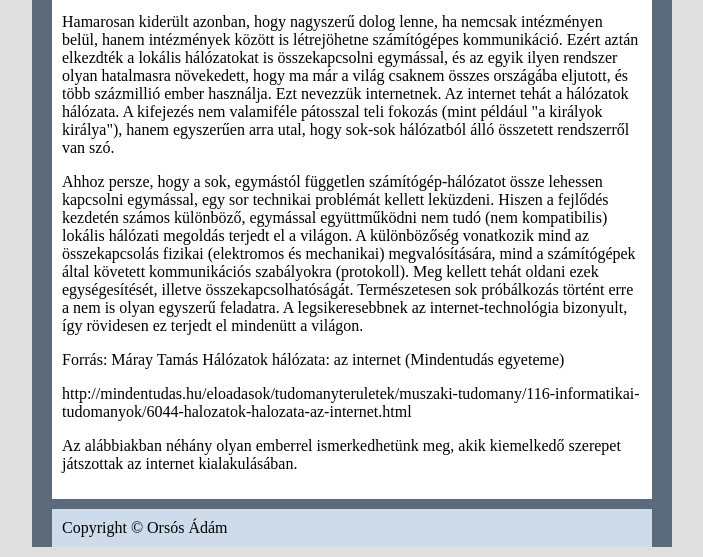
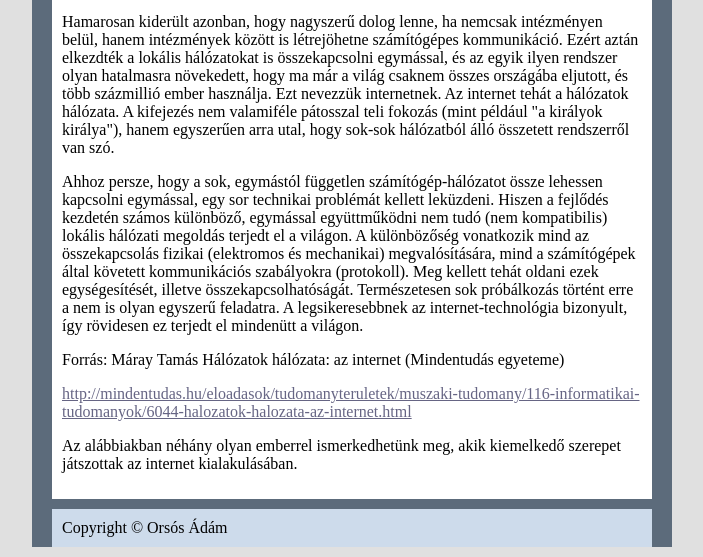
Before and after one commit to OAdam98/2021-11-17_Az-internet-tortenete, a plain HTML site: page tortenet.html in a window 1280 px wide. Shown: the part 261-818 px from the top of the page, without its empty margins (288-991 px from the left). Drawn offline with Linux system fonts and the light colour scheme.

Commit message:
4 feladat

```diff
--- a/tortenet.html
+++ b/tortenet.html
@@ -52,7 +52,7 @@
 <p>Hamarosan kiderült azonban, hogy nagyszerű dolog lenne, ha nemcsak intézményen belül, hanem intézmények között is létrejöhetne számítógépes kommunikáció. Ezért aztán elkezdték a lokális hálózatokat is összekapcsolni egymással, és az egyik ilyen rendszer olyan hatalmasra növekedett, hogy ma már a világ csaknem összes országába eljutott, és több százmillió ember használja. Ezt nevezzük internetnek. Az internet tehát a hálózatok hálózata. A kifejezés nem valamiféle pátosszal teli fokozás (mint például "a királyok királya"), hanem egyszerűen arra utal, hogy sok-sok hálózatból álló összetett rendszerről van szó.</p>
 <p>Ahhoz persze, hogy a sok, egymástól független számítógép-hálózatot össze lehessen kapcsolni egymással, egy sor technikai problémát kellett leküzdeni. Hiszen a fejlődés kezdetén számos különböző, egymással együttműködni nem tudó (nem kompatibilis) lokális hálózati megoldás terjedt el a világon. A különbözőség vonatkozik mind az összekapcsolás fizikai (elektromos és mechanikai) megvalósítására, mind a számítógépek által követett kommunikációs szabályokra (protokoll). Meg kellett tehát oldani ezek egységesítését, illetve összekapcsolhatóságát. Természetesen sok próbálkozás történt erre a nem is olyan egyszerű feladatra. A legsikeresebbnek az internet-technológia bizonyult, így rövidesen ez terjedt el mindenütt a világon.</p>
 Forrás: Máray Tamás Hálózatok hálózata: az internet (Mindentudás egyeteme)
-<p>http://mindentudas.hu/eloadasok/tudomanyteruletek/muszaki-tudomany/116-informatikai-tudomanyok/6044-halozatok-halozata-az-internet.html</p>
+<p><a href="http://mindentudas.hu/eloadasok/tudomanyteruletek/muszaki-tudomany/116-informatikai-tudomanyok/6044-halozatok-halozata-az-internet.html">http://mindentudas.hu/eloadasok/tudomanyteruletek/muszaki-tudomany/116-informatikai-tudomanyok/6044-halozatok-halozata-az-internet.html</a></p>
 <p>Az alábbiakban néhány olyan emberrel ismerkedhetünk meg, akik kiemelkedő szerepet játszottak az internet kialakulásában.</p>
 
 
```
